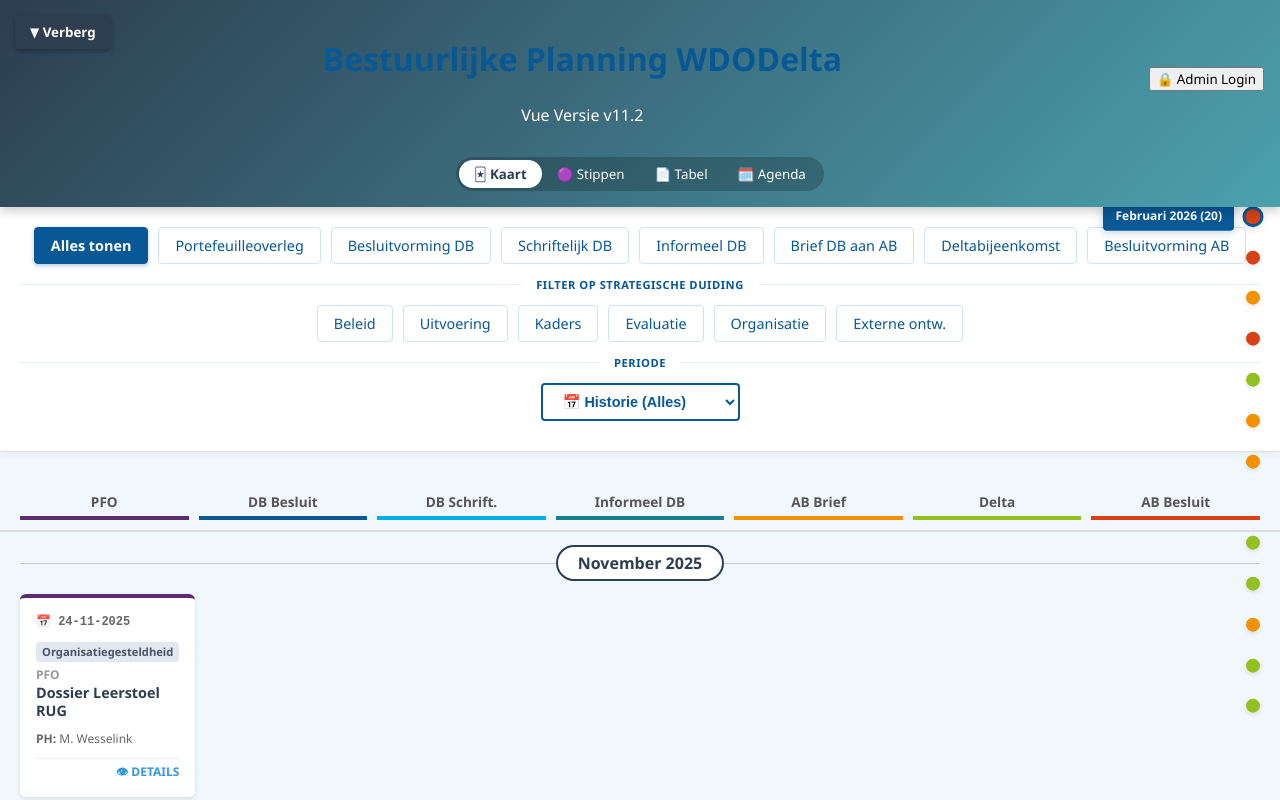
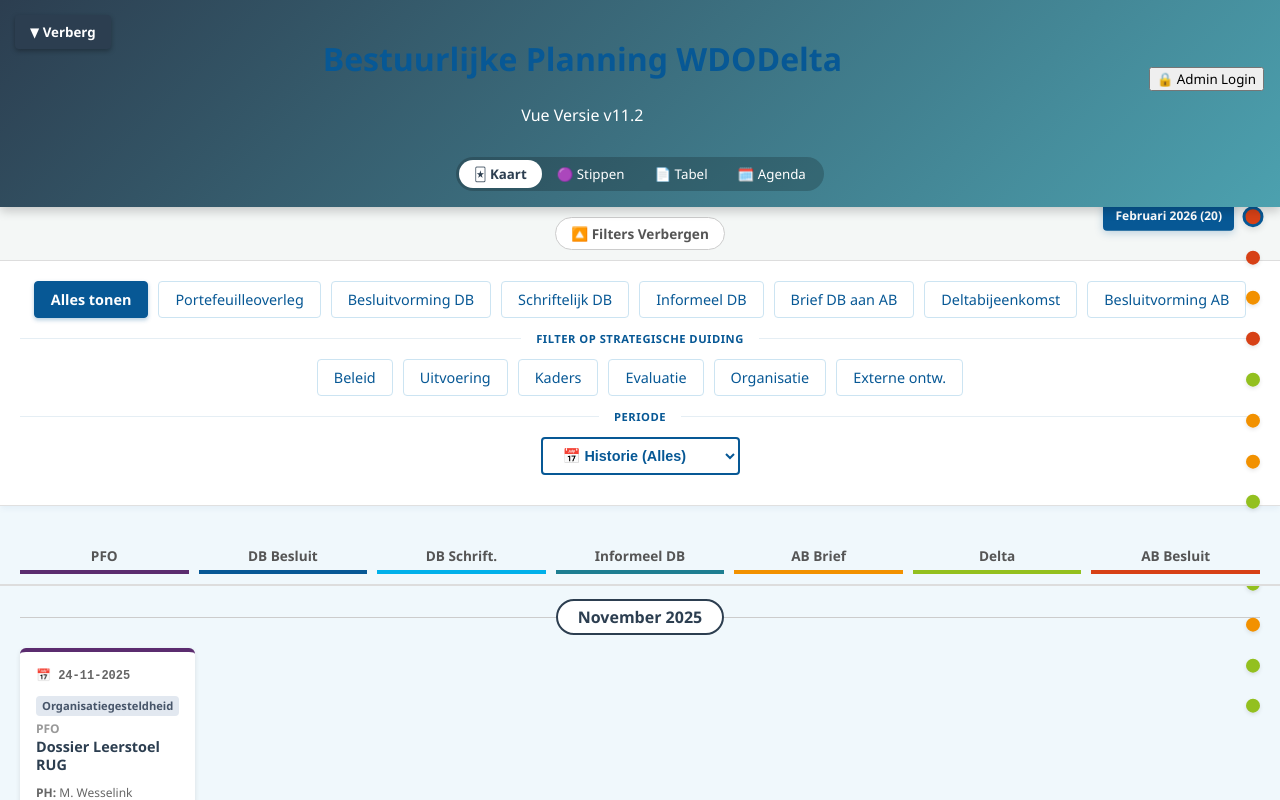
Before and after one commit to jacquesesenkbrink-max/MijnAgendaApp, a Vue app in the folder bestuurlijke-agenda/: page / in a window 1280 px wide. Shown: the top 800 px of the page. Built offline with nearby package versions, Linux system fonts and the light colour scheme.

Commit message:
filterbar standaard open houden

```diff
--- a/bestuurlijke-agenda/src/App.vue
+++ b/bestuurlijke-agenda/src/App.vue
@@ -1,7 +1,7 @@
 <script setup>
   import { ref, computed, watch, onMounted, nextTick } from 'vue';
 
-  // DATA IMPORTS (Correcte namen)
+  // DATA IMPORTS
   import { items as defaultItems } from './data/items.js';
   import { meetingDates as defaultDates } from './data/meetingDates.js';
   import { parseDate, getMonthName } from './utils/dateHelpers.js';
@@ -19,19 +19,20 @@
 
   // --- DATA & STATE ---
   const agendaPunten = ref([]);
-  const viewMode = ref('grid'); // 'grid', 'dots', 'table', 'agenda'
+  const viewMode = ref('grid');
   const filterType = ref('fase');
   const filterWaarde = ref('all');
   const startJaar = ref(0);
 
   const activeFocusId = ref(null);
-  const showOnlyFocus = ref(false); // NIEUW: Toggle voor isolatie modus
+  const showOnlyFocus = ref(false);
 
   const isAdmin = ref(false);
   const fileInput = ref(null);
 
   // UI States
   const isHeaderOpen = ref(true);
+  const isFiltersOpen = ref(true); // <--- NIEUW: State voor de filterbalk
   const isLoginOpen = ref(false);
   const wachtwoordInput = ref('');
   const isDateManagerOpen = ref(false);
@@ -54,7 +55,6 @@
 
   // --- INITIALISATIE ---
   onMounted(() => {
-    // 1. Agenda Items Laden
     const opgeslagen = localStorage.getItem('mijn-agenda-data');
     if (opgeslagen) {
       agendaPunten.value = JSON.parse(opgeslagen);
@@ -62,7 +62,6 @@
       agendaPunten.value = defaultItems;
     }
 
-    // 2. Datums Laden
     const opgeslagenDatums = localStorage.getItem('mijn-agenda-dates');
     if (opgeslagenDatums) {
         activeDates.value = JSON.parse(opgeslagenDatums);
@@ -70,14 +69,12 @@
         activeDates.value = JSON.parse(JSON.stringify(defaultDates));
     }
 
-    // 3. Admin check
     if (sessionStorage.getItem('is-admin') === 'true') {
         isAdmin.value = true;
     }
     window.addEventListener('resize', drawConnections);
   });
 
-  // Opslaan bij wijzigingen
   watch(agendaPunten, (nieuweLijst) => {
     localStorage.setItem('mijn-agenda-data', JSON.stringify(nieuweLijst));
     if(activeFocusId.value) nextTick(() => drawConnections());
@@ -87,7 +84,6 @@
     if(activeFocusId.value) nextTick(() => drawConnections());
   });
 
-  // NIEUW: Als focus-isolatie verandert, herteken de lijnen
   watch(showOnlyFocus, () => {
       if(activeFocusId.value) nextTick(() => drawConnections());
   });
@@ -98,7 +94,6 @@
 
   // --- LOGICA & TRANSFORMATIE ---
 
-  // Stap 1: Maak platte lijst van alle events
   const alleEvents = computed(() => {
     const events = [];
     agendaPunten.value.forEach(item => {
@@ -124,16 +119,13 @@
     return events.sort((a, b) => a.dateObj - b.dateObj);
   });
 
-  // Stap 2: Filteren (Inclusief de nieuwe isolatie-optie!)
   const gefilterdeEvents = computed(() => {
     let list = alleEvents.value;
 
-    // NIEUW: Als er een focus is én isolatie staat aan -> Toon alleen deze keten
     if (activeFocusId.value && showOnlyFocus.value) {
         return list.filter(e => e.topicId === activeFocusId.value);
     }
 
-    // Anders: reguliere filters
     if (startJaar.value > 0) list = list.filter(e => e.dateObj.getFullYear() >= startJaar.value);
     if (filterWaarde.value !== 'all') {
         if (filterType.value === 'fase') list = list.filter(e => e.type === filterWaarde.value);
@@ -142,7 +134,6 @@
     return list;
   });
 
-  // Stap 3: Groeperen per maand (voor de Grid weergave)
   const gegroepeerdeLijst = computed(() => {
     const groepen = {};
     gefilterdeEvents.value.forEach(ev => {
@@ -184,12 +175,11 @@
     } else { alert("Onjuist wachtwoord"); }
   }
 
-  // Focus & Lijnen
   function toggleFocus(topicId) {
     if (activeFocusId.value === topicId) clearFocus();
     else {
         activeFocusId.value = topicId;
-        showOnlyFocus.value = false; // Reset isolatie bij wissel
+        showOnlyFocus.value = false;
         nextTick(() => drawConnections());
     }
   }
@@ -197,17 +187,15 @@
   function clearFocus() {
       activeFocusId.value = null;
       connectionsPath.value = '';
-      showOnlyFocus.value = false; // Reset de knop
+      showOnlyFocus.value = false;
   }
 
-  // Items openen
   function openDetails(item) { geselecteerdItem.value = item; isDetailOpen.value = true; }
   function openNieuw() { editItem.value = null; isEditOpen.value = true; }
   function openEdit(item) { editItem.value = item; isEditOpen.value = true; }
   function updateHoofdFilter(p) { filterType.value = p.type; filterWaarde.value = p.value; clearFocus(); }
   function updateJaar(j) { startJaar.value = j; clearFocus(); }
 
-  // CRUD (Versimpeld)
   function saveChanges(updatedItem) {
       addToHistory();
       const index = agendaPunten.value.findIndex(i => i.id === updatedItem.id);
@@ -219,21 +207,16 @@
       if(confirm(`Verwijderen: "${item.title}"?`)) { addToHistory(); agendaPunten.value = agendaPunten.value.filter(i => i.id !== item.id); }
   }
 
-  // Historie
   function addToHistory() { historyStack.value.push(JSON.parse(JSON.stringify(agendaPunten.value))); futureStack.value = []; }
   function undo() { if (historyStack.value.length) { futureStack.value.push(JSON.parse(JSON.stringify(agendaPunten.value))); agendaPunten.value = historyStack.value.pop(); } }
   function redo() { if (futureStack.value.length) { historyStack.value.push(JSON.parse(JSON.stringify(agendaPunten.value))); agendaPunten.value = futureStack.value.pop(); } }
-  function downloadBackup() { /* ...bestaande code... */ }
-  function triggerImport() { fileInput.value.click(); }
   function handleFileUpload(e) { /* ...bestaande code... */ }
 
-  // SVG Drawing Logic
   function drawConnections() {
     if (!activeFocusId.value || !timelineRef.value) return;
     const topicId = activeFocusId.value;
     const cards = Array.from(timelineRef.value.querySelectorAll(`[id^='card-${topicId}-']`));
 
-    // Sorteer kaarten op positie (van boven naar beneden)
     cards.sort((a, b) => a.getBoundingClientRect().top - b.getBoundingClientRect().top);
 
     if (cards.length < 2) { connectionsPath.value = ''; return; }
@@ -319,9 +302,23 @@
         </div>
     </div>
 
+    <div class="controls-bar no-print">
+        <button class="toggle-filters-btn" @click="isFiltersOpen = !isFiltersOpen">
+            {{ isFiltersOpen ? '🔼 Filters Verbergen' : '🔽 Filters & Zoeken Tonen' }}
+        </button>
+    </div>
+
+    <div v-show="isFiltersOpen">
+        <FilterBar
+            :jaren="uniekeJaren"
+            @change-filter="updateHoofdFilter"
+            @change-jaar="updateJaar"
+        />
+    </div>
+
     <div v-if="viewMode === 'grid' || viewMode === 'dots'">
         <SidebarNav :groepen="gegroepeerdeLijst" />
-        <FilterBar :jaren="uniekeJaren" @change-filter="updateHoofdFilter" @change-jaar="updateJaar" />
+
         <SwimlaneHeaders v-if="viewMode === 'grid'" />
 
         <div class="container" ref="timelineRef" :class="{ 'view-dots': viewMode === 'dots' }">
@@ -349,7 +346,7 @@
         <ReportView :items="gefilterdeEvents" />
     </div>
 
-   <div v-else-if="viewMode === 'agenda'" class="container">
+    <div v-else-if="viewMode === 'agenda'" class="container">
         <AgendaView
         :items="gefilterdeEvents"
         :activeFilter="filterWaarde"
@@ -400,6 +397,30 @@ header.collapsed { max-height: 0; padding: 0; opacity: 0; pointer-events: none;
 
 .container { max-width: 1400px; margin: 0 auto; padding: 20px; position: relative; min-height: 80vh; }
 
+/* NIEUWE STIJL VOOR FILTER TOGGLE */
+.controls-bar {
+    text-align: center;
+    padding: 10px;
+    background: #f4f7f6;
+    border-bottom: 1px solid #ddd;
+}
+.toggle-filters-btn {
+    background: white;
+    border: 1px solid #ccc;
+    padding: 6px 15px;
+    border-radius: 20px;
+    color: #555;
+    font-size: 0.85rem;
+    cursor: pointer;
+    transition: all 0.2s;
+    font-weight: 600;
+}
+.toggle-filters-btn:hover {
+    background: #eef2f5;
+    color: #075895;
+    border-color: #075895;
+}
+
 /* FIX: Z-INDEX LIJN NAAR ACHTEREN */
 #connections-layer { position: absolute; top: 0; left: 0; width: 100%; height: 100%; pointer-events: none; z-index: 1; }
 .connection-line { fill: none; stroke-width: 3; stroke-linecap: round; stroke-dasharray: 10; animation: dash 30s linear infinite; opacity: 0.8; }
@@ -413,10 +434,8 @@ header.collapsed { max-height: 0; padding: 0; opacity: 0; pointer-events: none;
 .grid-layout { display: grid; gap: 15px; grid-template-columns: repeat(auto-fill, minmax(280px, 1fr)); }
 @media (min-width: 1100px) { .grid-layout { grid-template-columns: repeat(7, 1fr); align-items: start; } }
 
-/* Focus Dimming Effect */
 main.has-focus .month-block { z-index: 10; }
 main.has-focus .card-wrapper { opacity: 0.2; filter: grayscale(100%); transition: opacity 0.3s; }
-/* Maar als Isolatie aan staat, verbergen we de rest helemaal (wordt geregeld via gefilterdeEvents), styling hier is voor focus zonder isolatie */
 
 /* Floating Controls */
 .floating-controls {
```
